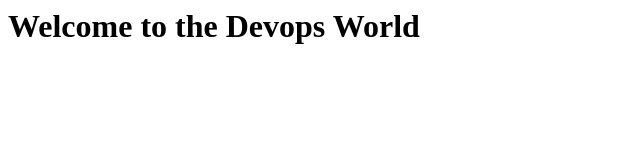
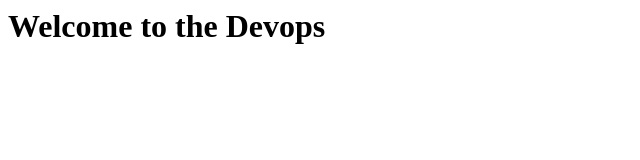
Before and after one commit to manjeet-vasisth/oriserve, a plain HTML site: page index.html in a window 1280 px wide. Shown: the whole page, without its empty margins (0-640 px from the left). Drawn offline with Linux system fonts and the light colour scheme.

Commit message:
Update index.html

```diff
--- a/index.html
+++ b/index.html
@@ -2,6 +2,6 @@
  <head>
  </head>
  <body>
-   <h1>Welcome to the Devops World<h1>
+   <h1>Welcome to the Devops<h1>
  </body>
 </html>
```
